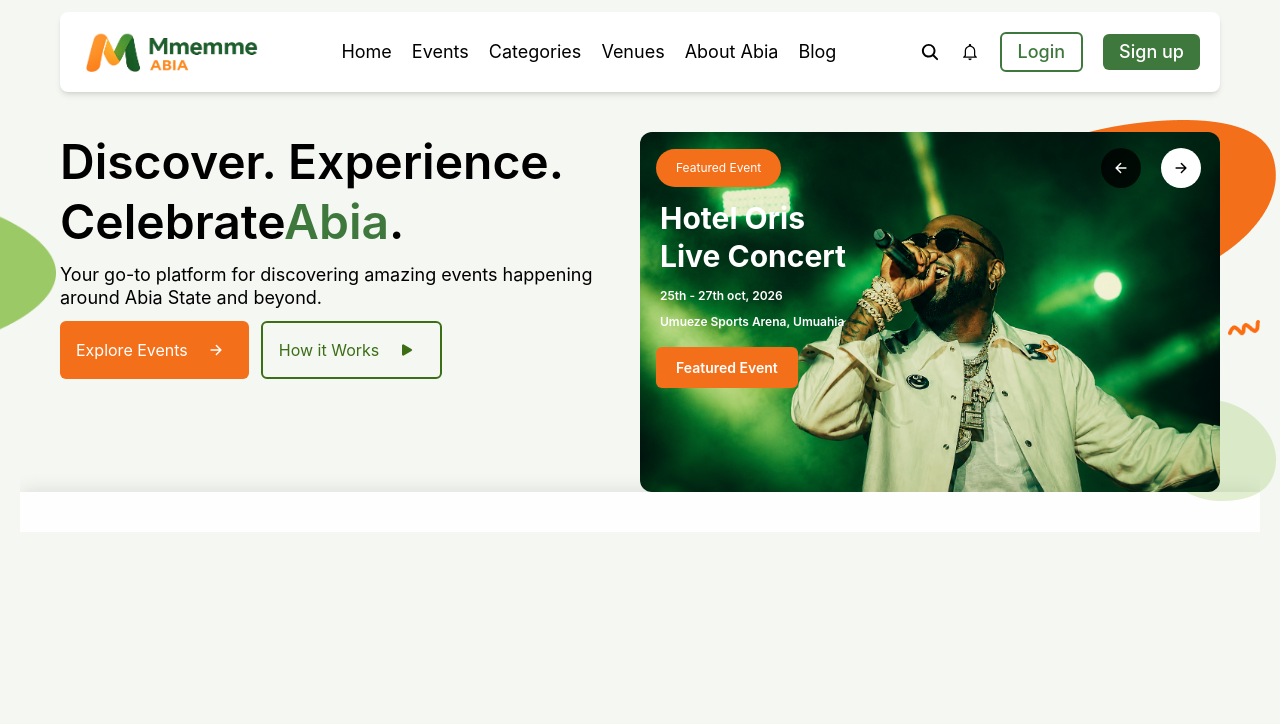
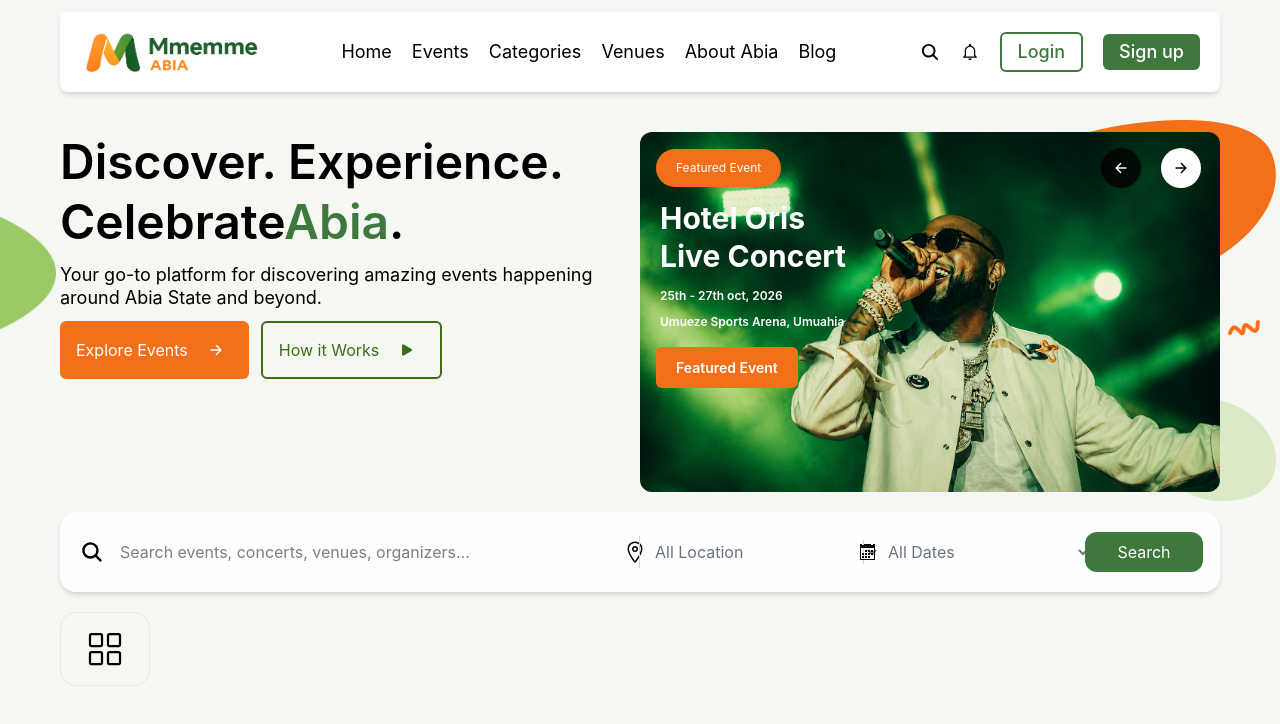
Before and after one commit to leribepraise/Mmemme-Abia, a React (Vite) app in the folder my-project/: page / in a window 1280 px wide. Shown: the top 724 px of the page. Built offline with nearby package versions, Linux system fonts and the light colour scheme.

Commit message:
did search bar

```diff
--- /dev/null
+++ b/my-project/componentProp/Categories.jsx
@@ -0,0 +1,16 @@
+import React from "react";
+
+function Categories({ icon, text, className }) {
+  return (
+    <section className="flex justify-between items-center flex-nowrap overflow-x-auto scrollbar-none px-10 mt-5">
+      <div className="shrink-0 text-5xl border-[0.5px] border-gray-200 rounded-2xl flex justify-center items-center flex-col p-3 px-5">
+        {icon}
+        <p className="text-xs font-bold text-center">{text}</p>
+      </div>
+    </section>
+  );
+}
+
+export default Categories;
+
+//on the nav we will have home(with icon),products,cart,aboutus,setting,lightmode
--- a/my-project/src/App.jsx
+++ b/my-project/src/App.jsx
@@ -2,15 +2,19 @@ import React from "react";
 import Header from "./components/Header";
 import Hero from "./components/Hero";
 import SearchBar from "./components/SearchBar";
+import SearchLocation from "./components/SearchLocation";
+import CatergoriesDisplay from "./components/CatergoriesDisplay";
+
 
 const App = () => {
   return (
     <>
       <div className="min-h-screen bg-[#f5f7f3]">
-        <div className="mx-5 overflow-hidden">
+        <div className="mx-5">
           <Header />
           <Hero />
-          <SearchBar />
+          <SearchLocation />
+          <CatergoriesDisplay/>
         </div>
       </div>
     </>
--- /dev/null
+++ b/my-project/src/components/CatergoriesDisplay.jsx
@@ -0,0 +1,14 @@
+import React from "react";
+import Categories from "../../componentProp/Categories";
+//icon
+import { PiSquaresFourLight } from "react-icons/pi";
+
+function CatergoriesDisplay() {
+  return (
+    <div>
+      <Categories icon={<PiSquaresFourLight />} className="text-[#3f783d] bg-[#F1FCEE]" />
+    </div>
+  );
+}
+
+export default CatergoriesDisplay;
--- a/my-project/src/components/Header.jsx
+++ b/my-project/src/components/Header.jsx
@@ -26,7 +26,7 @@ const Header = () => {
             <button className="border-2 border-[#3f783d] text-[#3f783d] py-1 px-4 rounded-md font-medium text-lg">
               Login
             </button>
-            <button className="bg-[#3f783d] text-[#fff] py-1 px-4 rounded-md font-medium text-lg">
+            <button className="bg-[#3f783d] text-[#ffffff] py-1 px-4 rounded-md font-medium text-lg">
               Sign up
             </button>
           </div>
--- /dev/null
+++ b/my-project/src/components/SearchLocation.jsx
@@ -0,0 +1,58 @@
+import React from "react";
+
+//icons
+import { IoSearch } from "react-icons/io5";
+import { IoLocationOutline } from "react-icons/io5";
+import { ImCalendar } from "react-icons/im";
+
+function SearchLocation() {
+  return (
+    <section className="mt-5 px-10">
+      <div className="w-full bg-[#FFFEFE] shadow-md rounded-2xl">
+        <form className="flex justify-between items-center p-5 rounded-2xl">
+          <div className="w-1/2 relative border-r border-gray-300">
+            <label
+              htmlFor="search"
+              className="absolute top-0 translate-y-1 text-2xl"
+            >
+              <IoSearch />
+            </label>
+            <input
+              type="text"
+              id="search"
+              name="search"
+              placeholder="Search events, concerts, venues, organizers..."
+              className="w-full pl-10 py-1 focus:border-0 focus:outline-0"
+            />
+          </div>
+          <div className="w-[20%] border-r border-gray-300 flex justify-center items-center">
+            <label htmlFor="location" className="text-2xl">
+              <IoLocationOutline />
+            </label>
+            <select className="pr-30 pl-1 text-gray-500 focus:outline-0">
+              <option value="All Location">All Location</option>
+            </select>
+          </div>
+          <div className="w-[20%] border-r border-gray-300 flex justify-center items-center">
+            <label htmlFor="date">
+              <ImCalendar />
+            </label>
+            <select
+              className="pr-30 text-gray-500 pl-2 focus:outline-0 "
+              name="date"
+            >
+              <option value="All Location">All Dates</option>
+            </select>
+          </div>
+          <div className="w-[10%] flex justify-center items-center">
+            <button className="bg-[#3f783d] text-white py-2 px-8 rounded-xl cursor-pointer hover:bg-[#284a26]">
+              Search
+            </button>
+          </div>
+        </form>
+      </div>
+    </section>
+  );
+}
+
+export default SearchLocation;
```
